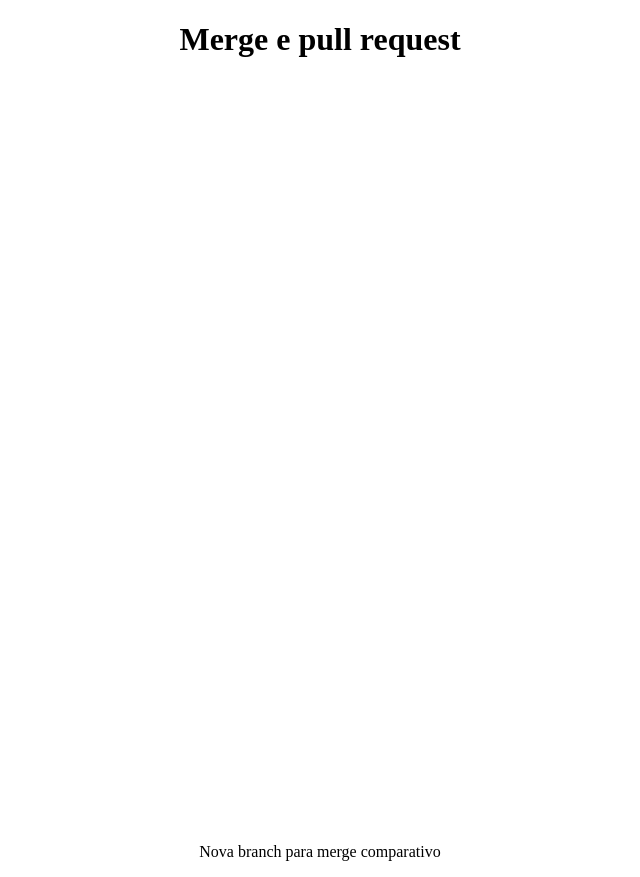
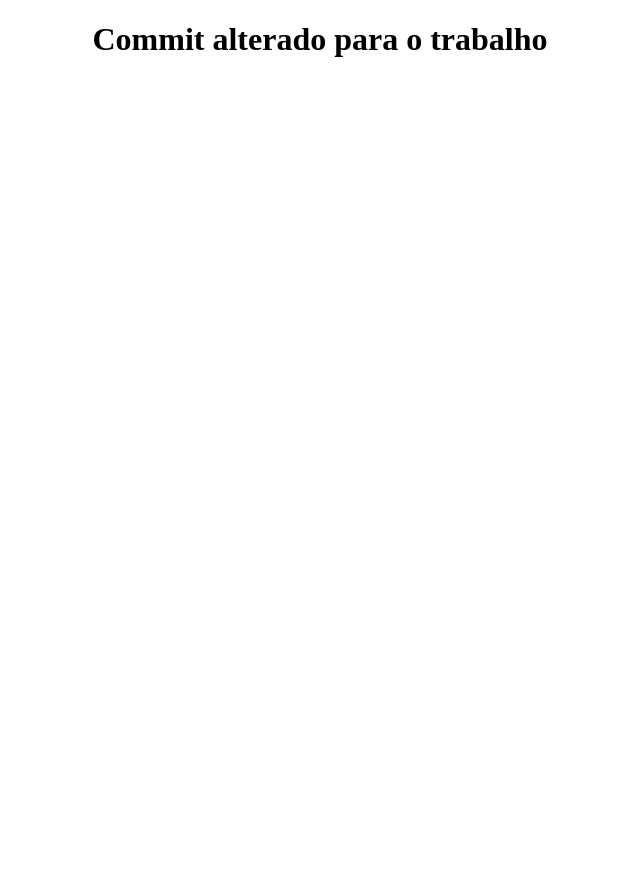
Before and after one commit to andersonmg89/unicesumar-topicos-especiais, a plain HTML site: page index.html in a window 1280 px wide. Shown: the whole page, without its empty margins (320-960 px from the left). After the commit the page ends 843 px from the top, so only its background shows below. Drawn offline with Linux system fonts and the light colour scheme.

Commit message:
Uppdate: index.html

```diff
--- a/index.html
+++ b/index.html
@@ -13,7 +13,6 @@
     </style>
 </head>
 <body>
-    <h1 class="title">Merge e pull request</h1>
-    <p style="text-align: center;"> Nova branch para merge comparativo</p>
+    <h1 class="title">Commit alterado para o trabalho</h1>
 </body>
 </html>
```
